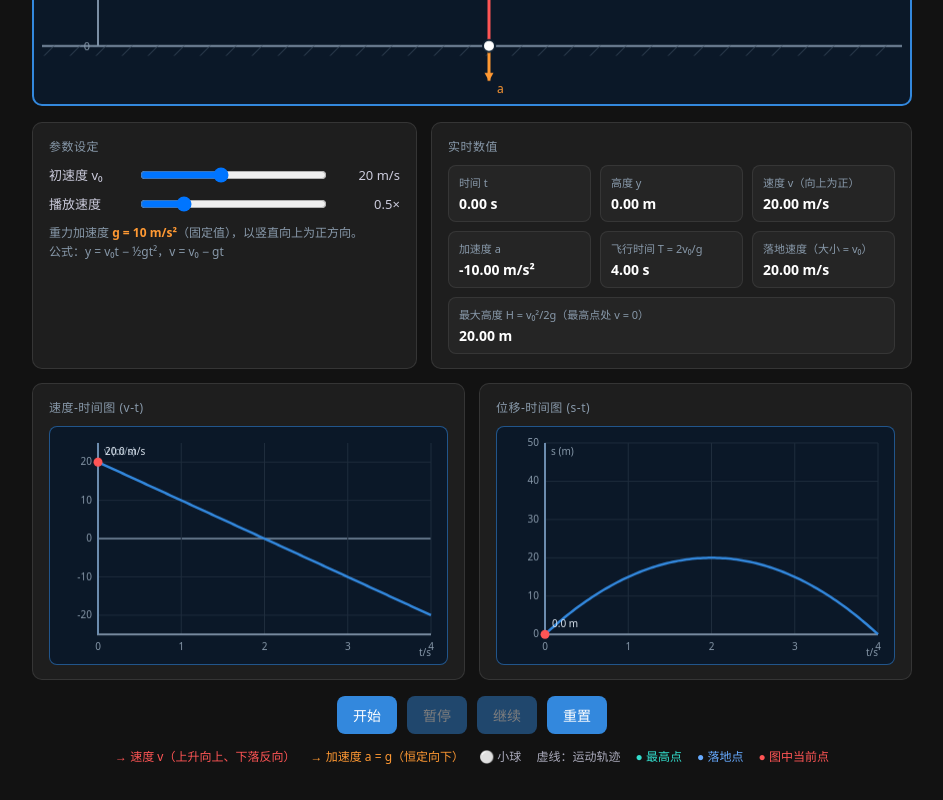
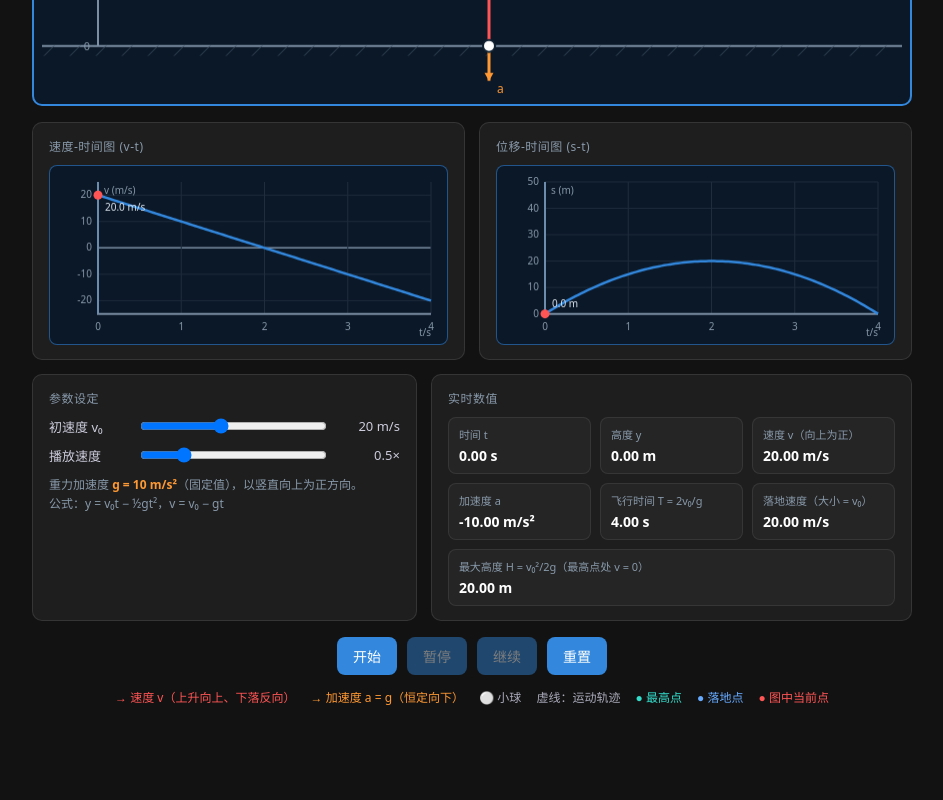
Before and after one commit to wenqiaowuli-coder/demo, a plain HTML site: page vertical-throw-demo.html in a window 1280 px wide. Shown: the part 478-1278 px from the top of the page, without its empty margins (168-1111 px from the left). After the commit the page ends 1218 px from the top, so only its background shows below. Drawn offline with Linux system fonts and the light colour scheme.

Commit message:
refactor(physics): 竖直上抛页面改为上中下三段式布局 - 副图紧跟主画布并排(约180px高)，控制区下移，风格与验收项不变

```diff
--- a/vertical-throw-demo.html
+++ b/vertical-throw-demo.html
@@ -39,7 +39,7 @@
             background-color: #0b1828;
         }
         .control-panel {
-            margin-top: 16px;
+            margin-top: 14px;
             width: 100%;
             display: grid;
             grid-template-columns: minmax(240px, 1fr) minmax(280px, 1.25fr);
@@ -117,7 +117,7 @@
             font-variant-numeric: tabular-nums;
         }
         .charts-row {
-            margin-top: 14px;
+            margin-top: 16px;
             width: 100%;
             display: grid;
             grid-template-columns: 1fr 1fr;
@@ -129,7 +129,7 @@
         .chart-panel canvas {
             display: block;
             width: 100%;
-            aspect-ratio: 5 / 3;
+            aspect-ratio: 20 / 9;
             background: #0b1828;
             border: 1px solid rgba(51, 136, 221, 0.55);
             border-radius: 8px;
@@ -173,6 +173,16 @@
         <div class="canvas-wrap">
             <canvas id="scene" role="img" aria-label="竖直上抛运动演示"></canvas>
         </div>
+        <div class="charts-row">
+            <section class="chart-panel">
+                <div class="group-title">速度-时间图 (v-t)</div>
+                <canvas id="vtChart" role="img" aria-label="速度-时间图像，斜率恒为 -g"></canvas>
+            </section>
+            <section class="chart-panel">
+                <div class="group-title">位移-时间图 (s-t)</div>
+                <canvas id="stChart" role="img" aria-label="位移-时间图像，开口向下的抛物线"></canvas>
+            </section>
+        </div>
         <div class="control-panel">
             <section class="param-group" aria-labelledby="parameterTitle">
                 <div class="group-title" id="parameterTitle">参数设定</div>
@@ -204,16 +214,6 @@
                 </div>
             </section>
         </div>
-        <div class="charts-row">
-            <section class="chart-panel">
-                <div class="group-title">速度-时间图 (v-t)</div>
-                <canvas id="vtChart" role="img" aria-label="速度-时间图像，斜率恒为 -g"></canvas>
-            </section>
-            <section class="chart-panel">
-                <div class="group-title">位移-时间图 (s-t)</div>
-                <canvas id="stChart" role="img" aria-label="位移-时间图像，开口向下的抛物线"></canvas>
-            </section>
-        </div>
         <div class="actions">
             <button id="btnStart" type="button">开始</button>
             <button id="btnPause" type="button" disabled>暂停</button>
@@ -234,11 +234,11 @@
         const g = 10;
         const BASE_WIDTH = 880;
         const BASE_HEIGHT = 520;
-        const CHART_ASPECT = 5 / 3;
+        const CHART_ASPECT = 20 / 9;
         const PAD = { left: 64, right: 30, top: 44, bottom: 58 };
         const sceneView = { width: BASE_WIDTH, height: BASE_HEIGHT };
-        const vtView = { width: 400, height: 240 };
-        const stView = { width: 400, height: 240 };
+        const vtView = { width: 400, height: 180 };
+        const stView = { width: 400, height: 180 };
 
         const sceneCanvas = document.getElementById('scene');
         const sctx = sceneCanvas.getContext('2d');
```
